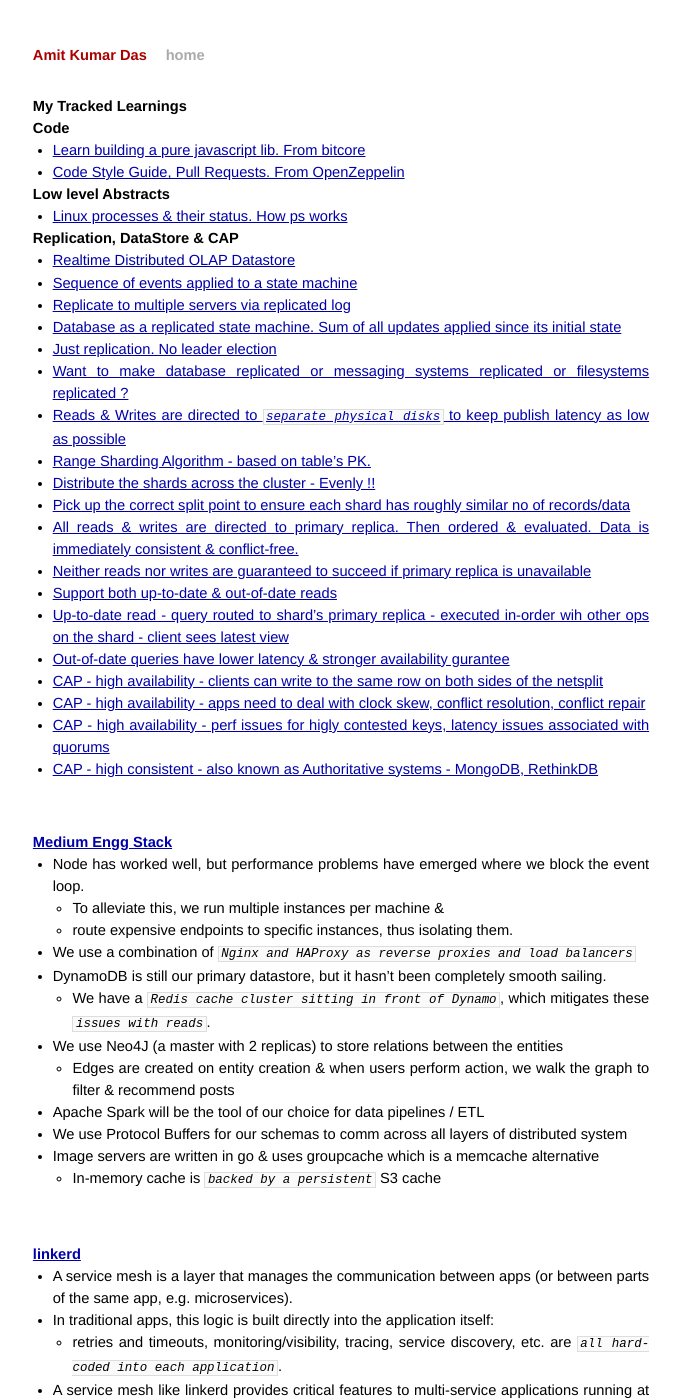
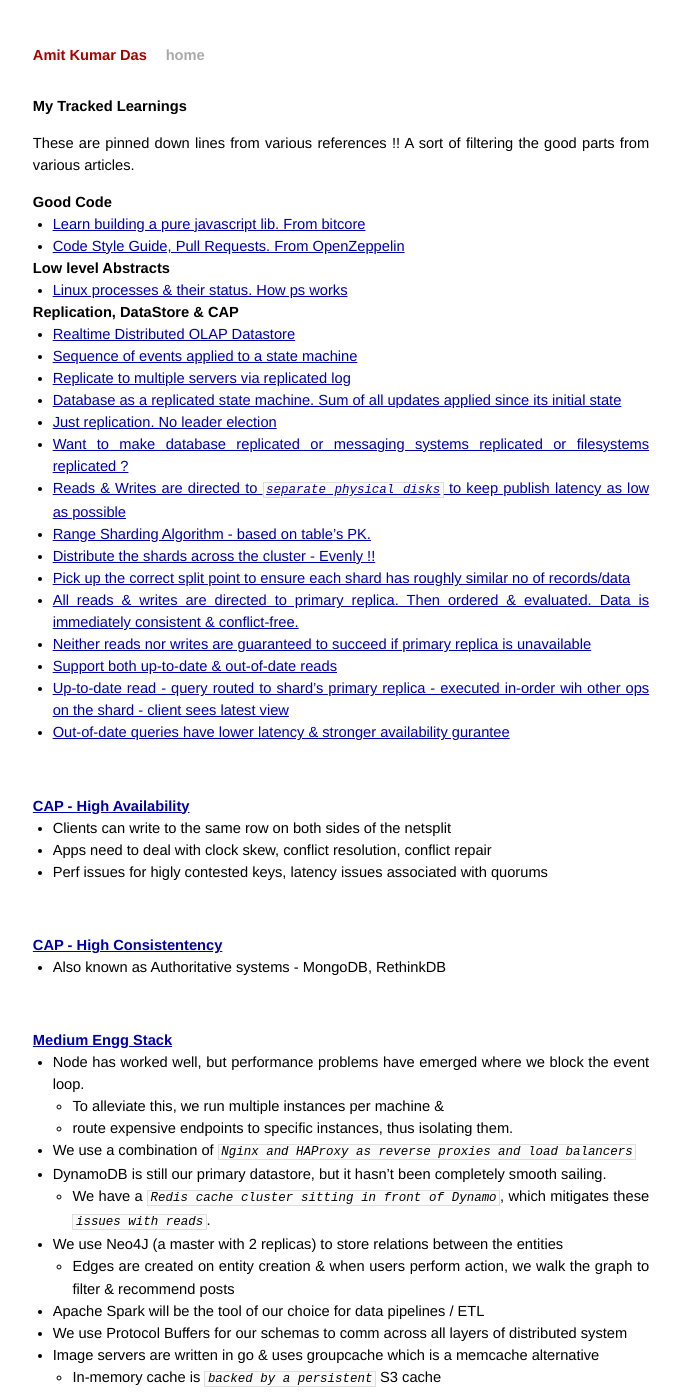
Before and after one commit to AmitKumarDas/amitkumardas.github.io, a Jekyll site: the page built from _posts/2016-10-06-My Tracked Learnings.md, in a window 1280 px wide and 1400 px high. Shown: the whole window, without its empty margins (299-980 px from the left). Built offline with Jekyll 4.4.1, drawn with Linux system fonts in a browser that asks for light colours; some of the changed text lies outside the part shown.

Commit message:
Update 2016-10-06-My Tracked Learnings.md

```diff
--- a/_posts/2016-10-06-My Tracked Learnings.md
+++ b/_posts/2016-10-06-My Tracked Learnings.md
@@ -5,8 +5,10 @@
 
 ## My Tracked Learnings
 
+> These are pinned down lines from various references !! A sort of filtering the good parts from various
+ articles.
 
-### Code
+### Good Code
 
 - [Learn building a pure javascript lib. From bitcore](https://github.com/bitpay/bitcore-lib)
 - [Code Style Guide, Pull Requests. From OpenZeppelin](https://github.com/OpenZeppelin/zeppelin-solidity/blob/master/CONTRIBUTING.md#style-guidelines)
@@ -33,10 +35,20 @@
 - [Support both up-to-date & out-of-date reads](https://rethinkdb.com/docs/architecture/)
 - [Up-to-date read - query routed to shard's primary replica - executed in-order wih other ops on the shard - client sees latest view](https://rethinkdb.com/docs/architecture/)
 - [Out-of-date queries have lower latency & stronger availability gurantee](https://rethinkdb.com/docs/architecture/)
-- [CAP - high availability - clients can write to the same row on both sides of the netsplit](https://rethinkdb.com/docs/architecture/)
-- [CAP - high availability - apps need to deal with clock skew, conflict resolution, conflict repair](https://rethinkdb.com/docs/architecture/)
-- [CAP - high availability - perf issues for higly contested keys, latency issues associated with quorums](https://rethinkdb.com/docs/architecture/)
-- [CAP - high consistent - also known as Authoritative systems - MongoDB, RethinkDB](https://rethinkdb.com/docs/architecture/)
+
+<br />
+
+### [CAP - High Availability](https://rethinkdb.com/docs/architecture/)
+
+- Clients can write to the same row on both sides of the netsplit
+- Apps need to deal with clock skew, conflict resolution, conflict repair
+- Perf issues for higly contested keys, latency issues associated with quorums
+
+<br />
+
+### [CAP - High Consistentency](https://rethinkdb.com/docs/architecture/)
+
+- Also known as Authoritative systems - MongoDB, RethinkDB
 
 <br />
 
@@ -79,3 +91,13 @@
   - HTTP/1.1
   - Thrift
   - Mux
+
+### [Beyond round robin load balancing](https://blog.buoyant.io/2016/03/16/beyond-round-robin-load-balancing-for-latency/)
+
+- fundamental to the notion of scalability
+- traffic distribution is the act of load balancing
+- provides another feature i.e. resiliency
+  - i.e. failure of individual components will not fail the system
+  - thus distribute the traffic to healthier instances
+- must protect against latency like it protects against failure
+-
```
